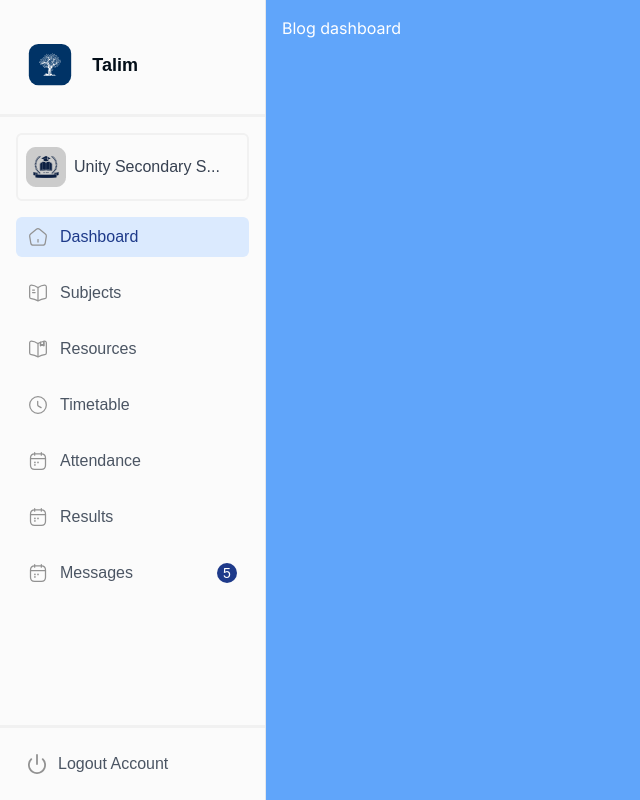
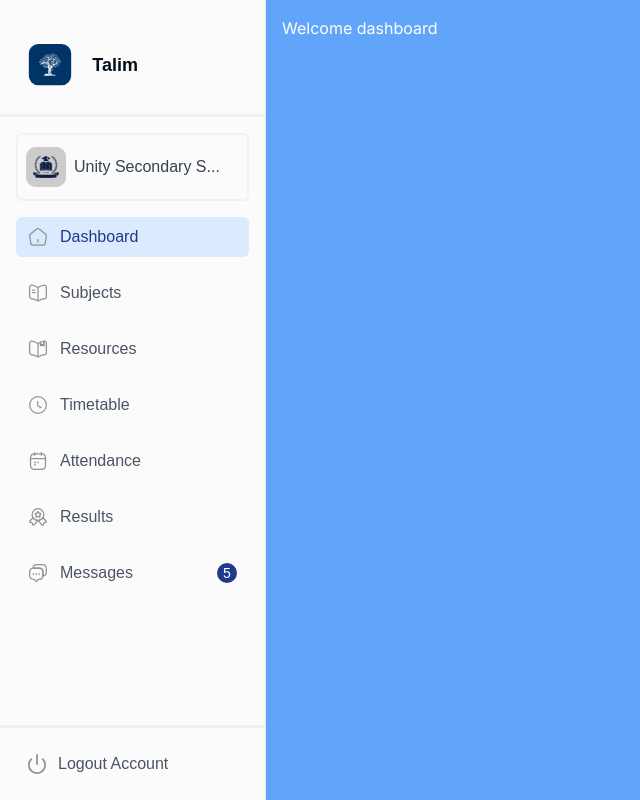
Before and after one commit to Iknow6aint/Talim-students-web, a Next.js app: page / in a window 1280 px wide. Shown: the whole page, without its empty margins (0-640 px from the left). Built offline with nearby package versions, Linux system fonts and the light colour scheme.

Commit message:
done with the side bar

```diff
--- a/app/attendance/page.tsx
+++ b/app/attendance/page.tsx
@@ -0,0 +1,10 @@
+import Layout from '@/components/Layout'
+import React from 'react'
+
+function page() {
+  return (
+    <Layout>Attendance</Layout>
+  )
+}
+
+export default page
--- a/app/dashboard/page.tsx
+++ /dev/null
@@ -1,8 +0,0 @@
-
-function dashboard() {
-  return (
-    <div>welcome dashboard</div>
-  )
-}
-
-export default dashboard
--- a/app/messages/page.tsx
+++ b/app/messages/page.tsx
@@ -0,0 +1,10 @@
+import Layout from '@/components/Layout'
+import React from 'react'
+
+function page() {
+  return (
+    <Layout>Messages</Layout>
+  )
+}
+
+export default page
--- a/app/page.tsx
+++ b/app/page.tsx
@@ -1,32 +1,12 @@
+import Layout from "../components/Layout";
 
 
-
-import Layout from "@/components/Layout"
 
 export default function Home() {
   return (
     <div>
-      <Layout/>
-      </div>
+      <Layout>Welcome dashboard</Layout>
+
+    </div>
   )
 }
-
-
-// import { useEffect } from 'react';
-// import { useRouter } from 'next/router';
-// import Layout from "@/components/Layout";
-
-// export default function Home() {
-//   const router = useRouter();
-
-//   useEffect(() => {
-//     // Redirect to the dashboard page by default
-//     router.push('/dashboard');
-//   }, [router]);
-
-//   return (
-//     <div>
-//       <Layout />
-//     </div>
-//   );
-// }
--- a/app/resources/page.tsx
+++ b/app/resources/page.tsx
@@ -0,0 +1,10 @@
+import Layout from '@/components/Layout'
+import React from 'react'
+
+function page() {
+  return (
+    <Layout>Resources</Layout>
+  )
+}
+
+export default page
--- a/app/results/page.tsx
+++ b/app/results/page.tsx
@@ -0,0 +1,10 @@
+import Layout from '@/components/Layout'
+import React from 'react'
+
+function page() {
+  return (
+    <Layout>Results</Layout>
+  )
+}
+
+export default page
--- a/app/subjects/page.tsx
+++ b/app/subjects/page.tsx
@@ -0,0 +1,10 @@
+import Layout from '@/components/Layout'
+import React from 'react'
+
+function page() {
+  return (
+    <Layout>Subjects</Layout>
+  )
+}
+
+export default page
--- a/app/timetable/page.tsx
+++ b/app/timetable/page.tsx
@@ -0,0 +1,10 @@
+import Layout from '@/components/Layout'
+import React from 'react'
+
+function page() {
+  return (
+    <Layout>Timetable</Layout>
+  )
+}
+
+export default page
--- a/components/Layout.tsx
+++ b/components/Layout.tsx
@@ -1,12 +1,17 @@
+import { ReactNode } from 'react';
+'use client';
 
-'use client';
+interface LayoutProps {
+  children: ReactNode;
+}
+
 import Sidebar from './Sidebar'
 
-function Layout() {
+function Layout({children}: LayoutProps) {
   return (
     <div className='h-screen flex flex-row justify-start'>
         <Sidebar/>
-        <div className='bg-blue-400 flex flex-1 p-4 text-white border-1 border-dashed '>Blog dashboard </div>
+        <div className='bg-blue-400 flex flex-1 p-4 text-white border-1 border-dashed '>{children}</div>
     </div>
 
   )
--- a/components/Sidebar.tsx
+++ b/components/Sidebar.tsx
@@ -1,50 +1,61 @@
-import React from 'react';
+'use client';
+
+import React, { useEffect, useState } from 'react';
+import Link from 'next/link';
 import Image from 'next/image';
-// 1. Type for Menu Item
+import { usePathname } from 'next/navigation'; // Correct hook for Next.js 13 App Router
+
+// Type for Menu Item
 type MenuItem = {
-  label: string; // Menu name
-  iconPath: string; // Emoji iconPath or component
-  notification?: number; // Optional notification count
+  label: string;
+  iconPath: string;
+  notification?: number;
+  link?: string;
 };
 
 const menuItems: MenuItem[] = [
-  { label: 'Dashboard', iconPath: '/icons/dashboard.svg' },
-  { label: 'Subjects', iconPath: '/icons/subjects.svg' },
-  { label: 'Resources', iconPath: '/icons/resources.svg' },
-  { label: 'Timetable', iconPath: '/icons/timetable.svg' },
-  { label: 'Attendance', iconPath: '/icons/attendance.svg' },
-  { label: 'Results', iconPath: '/icons/attendance.svg' },
-  { label: 'Messages', iconPath: '/icons/attendance.svg', notification: 5 },
+  { label: 'Dashboard', iconPath: '/icons/dashboard.svg', link: "/" },
+  { label: 'Subjects', iconPath: '/icons/subjects.svg', link: "/subjects" },
+  { label: 'Resources', iconPath: '/icons/resources.svg', link: "/resources" },
+  { label: 'Timetable', iconPath: '/icons/timetable.svg', link: "/timetable" },
+  { label: 'Attendance', iconPath: '/icons/attendance.svg', link: "/attendance" },
+  { label: 'Results', iconPath: '/icons/results.svg', link: "/results" },
+  { label: 'Messages', iconPath: '/icons/messages.svg', link: "/messages", notification: 5 },
 ];
 
 const Sidebar: React.FC = () => {
+  const pathname = usePathname(); // usePathname is the correct hook for App Router
+
   return (
     <div className="h-screen w-[266px] font-manrope px-4 pt-8 pb-4 bg-[#FBFBFB] flex flex-col justify-between border-r">
       {/* Header */}
       <div>
         <div className="flex items-center mb-4">
-          <div className=" text-white p-3 rounded-lg">
-          <Image src="/icons/talim.svg" alt='School' width={44.29} height={43.23}/>
+          <div className="text-white p-3 rounded-lg">
+            <Image src="/icons/talim.svg" alt="School" width={44.29} height={43.23} />
           </div>
           <span className="ml-2 text-lg font-semibold text-[#030E18]">Talim</span>
-
         </div>
         <div className="mb-4 border-b border-2 border-solid border-[#F1F1F1] -mx-4"></div>
 
         {/* School Selector */}
         <div className="flex items-center px-2 py-3 border-2 border-solid border-[#F1F1F1] bg-[#FBFBFB] rounded-md mb-4">
-          <Image src="/icons/unity.png" alt='School' width={40} height={40}/>
+          <Image src="/icons/unity.png" alt="School" width={40} height={40} />
           <span className="ml-2 font-medium text-base text-gray-700">Unity Secondary S...</span>
         </div>
 
         {/* Menu Items */}
         <nav>
           <ul>
-            {menuItems.map((item) => (
+            {menuItems.map((item) => {
+              const isActive = pathname === item.link; // Check if the current pathname matches the link
+
+              return (
                 <li key={item.label} className="mb-4">
+                  <Link href={item.link || '#'}>
                     <div
-                  className={`flex items-center px-3 py-2 rounded-md ${
-                    item.label === 'Dashboard'
+                      className={`flex items-center px-3 py-2 rounded-md cursor-pointer ${
+                        isActive
                           ? 'bg-blue-100 text-blue-900'
                           : 'text-gray-600 hover:bg-gray-100'
                       }`}
@@ -57,8 +68,10 @@ const Sidebar: React.FC = () => {
                         </span>
                       )}
                     </div>
+                  </Link>
                 </li>
-            ))}
+              );
+            })}
           </ul>
         </nav>
       </div>
@@ -68,7 +81,7 @@ const Sidebar: React.FC = () => {
         <div className="mb-4 border-b border-2 border-solid border-[#F1F1F1] -mx-4"></div>
 
         <div className="flex items-center px-3 py-2 text-gray-600 hover:bg-gray-100 rounded-md cursor-pointer">
-        <Image src="/icons/logout.svg" alt='School' width={18} height={20}/>
+          <Image src="/icons/logout.svg" alt="Logout" width={18} height={20} />
           <span className="ml-3 font-medium">Logout Account</span>
         </div>
       </div>
```
Lines whose indentation alone changed are shown as unchanged.
